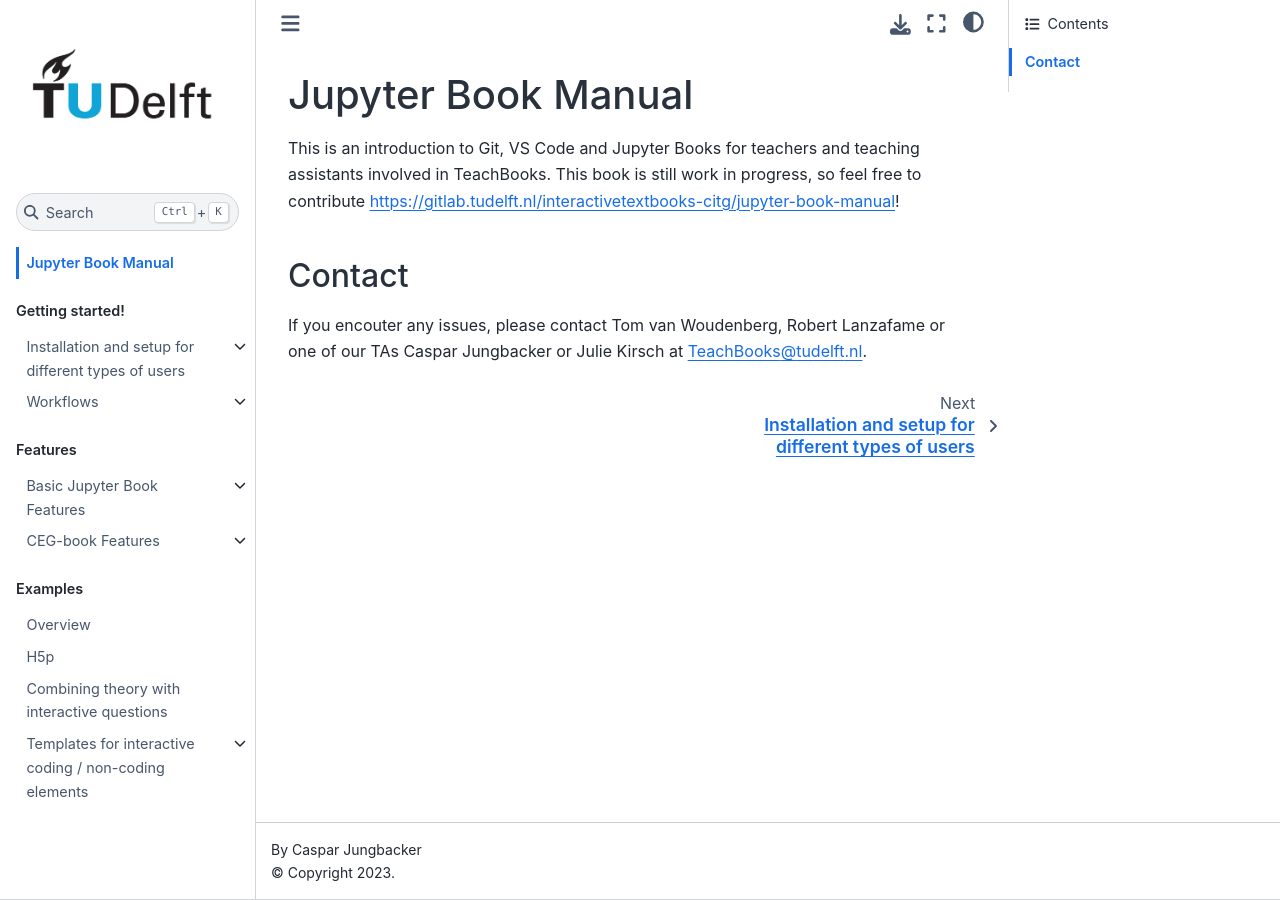
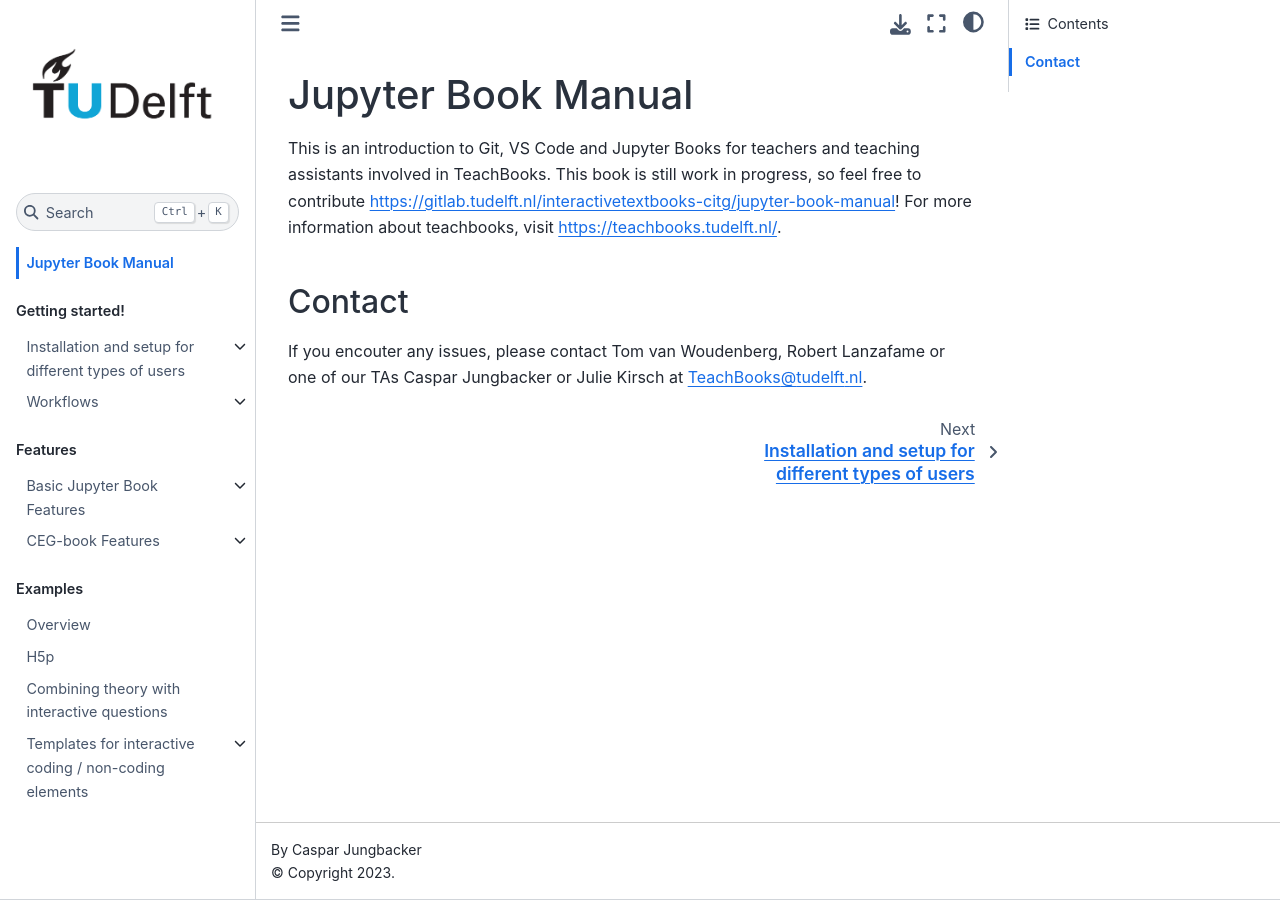
Before and after one commit to TeachBooks/mirror_teachbook_manual, a Jupyter Book: the page built from book/intro.md, in a window 1280 px wide. Built offline with Jupyter Book 1.0.4 settings and Sphinx 7.4.7 and the Sphinx Book theme 1.1.4, drawn with Linux system fonts in a browser that asks for light colours; pages that are not in the unit, such as notebooks, are missing from menus; comment, search, counter and statistics services are not loaded.

Commit message:
Added teachbooks link

```diff
--- a/book/intro.md
+++ b/book/intro.md
@@ -1,7 +1,6 @@
 # Jupyter Book Manual
 
-This is an introduction to Git, VS Code and Jupyter Books for teachers and teaching assistants involved in TeachBooks. This book is still work in progress, so feel free to contribute https://gitlab.tudelft.nl/interactivetextbooks-citg/jupyter-book-manual!
-
+This is an introduction to Git, VS Code and Jupyter Books for teachers and teaching assistants involved in TeachBooks. This book is still work in progress, so feel free to contribute https://gitlab.tudelft.nl/interactivetextbooks-citg/jupyter-book-manual! For more information about teachbooks, visit [https://teachbooks.tudelft.nl/](https://teachbooks.tudelft.nl/).
 
 ## Contact
 If you encouter any issues, please contact Tom van Woudenberg, Robert Lanzafame or one of our TAs Caspar Jungbacker or Julie Kirsch at TeachBooks@tudelft.nl.
```
